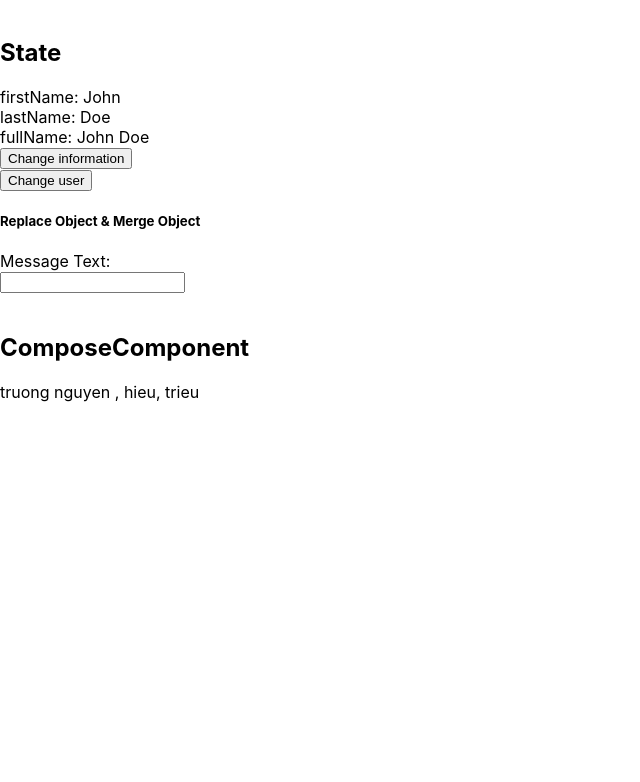
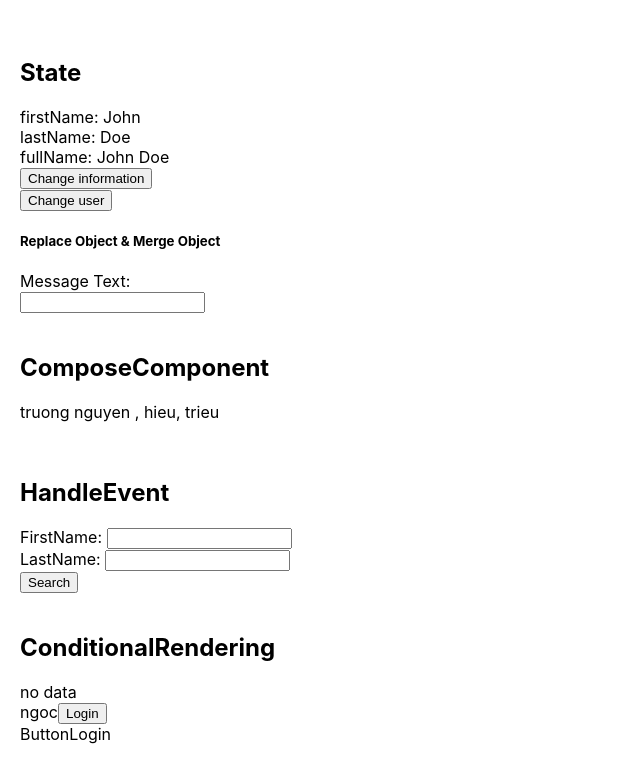
Before and after one commit to trieu0479/khoatruongnguyen, a React (Create React App) app: page / in a window 1280 px wide. Shown: the part 452-1234 px from the top of the page, without its empty margins (0-640 px from the left). Before the commit the page ends 870 px from the top, so only its background shows below. Built offline with nearby package versions, Linux system fonts and the light colour scheme.

Commit message:
push code

```diff
--- a/src/App.js
+++ b/src/App.js
@@ -8,7 +8,8 @@ import PageA from './PageA';
 import PageB from './PageB';
 import State from './State';
 import ComposeComponent from './components/ComposeComponent/ComposeComponent';
-
+import HandleEvent from './HandleEvent';
+import ConditionalRendering from './ConditionalRendering';
 
 function App() {
   const [count, setCount] = React.useState(0); // local state of component
@@ -61,6 +62,16 @@ function App() {
       <ComposeComponent />
 
       <p />
+
+      <br />
+      <HandleEvent />
+
+      <br />
+      <ConditionalRendering />
+
+      <br />
+      <br />
+      <br />
     </div>
   );
 }
--- /dev/null
+++ b/src/ConditionalRendering.js
@@ -0,0 +1,40 @@
+import React from 'react'
+
+import ButtonLogin from './components/ButtonLogin';
+import ButtonLogout from './components/ButtonLogout';
+
+function ConditionalRendering() {
+  const todos = [];
+  const [isAuth, setIsAuth] = React.useState(false);
+
+  let renderButton = null;
+  if(isAuth) {
+    renderButton = <ButtonLogout />
+  } else {
+    renderButton = <ButtonLogin />
+  }
+
+  function handleLogin() {
+    setIsAuth(prevState => !prevState)
+  }
+
+  return (
+    <div>
+      <h2>ConditionalRendering</h2>
+      {todos.length > 0 && <div>todo</div>}
+
+      {todos.length > 0 ? <div>has data</div> : <div>no data</div>}
+
+      {todos.length > 1 ? "truong"
+        : todos.length > 3 ? "trieu"
+        : todos.length > 5 ? "minh"
+        : "ngoc"
+      }
+
+      <button type="button" onClick={handleLogin}>Login</button>
+      {renderButton}
+    </div>
+  )
+}
+
+export default ConditionalRendering
--- /dev/null
+++ b/src/HandleEvent.js
@@ -0,0 +1,58 @@
+import React from 'react'
+
+function HandleEvent() {
+  // render jsx with function
+  // function renderForm() {
+  //   // something
+  //   return (
+  //     <form>
+  //       FirstName: <input type="text" /> <br />
+  //       LastName: <input type="text" /> <br />
+  //       <button type="button" onClick={handleAddTodo}>Submit</button>
+  //     </form>
+  //   )
+  // }
+
+  function handleAddTodo(e, todoItem) {
+    e.preventDefault();
+    console.log("handleAddTodo", e, todoItem)
+  } // memory A
+
+  // traditional function
+  function sum(a, b) {
+    return function(c) {
+      return function (d) {
+        return a + b + c + d
+      }
+    }
+  }
+
+  // arrow function
+  // const sum = (a, b) => c => d => a + b + c + d
+  const res = sum(1, 3)(2)(4); // => 10
+
+  console.log('sum: ', res)
+
+  // sum(1, 2) => 3
+
+  // render jsx with variable
+  const renderForm = (
+    <form onSubmit={(e) => handleAddTodo(e, "truong")}>
+      FirstName: <input type="text" /> <br />
+      LastName: <input type="text" /> <br />
+      <button type="submit">Search</button>
+    </form>
+  )
+
+  return (
+    <div>
+      <h2>HandleEvent</h2>
+
+      {renderForm}
+
+
+    </div>
+  )
+}
+
+export default HandleEvent
--- /dev/null
+++ b/src/components/ButtonLogin.js
@@ -0,0 +1,10 @@
+
+import React from 'react'
+
+function ButtonLogin() {
+  return (
+    <div>ButtonLogin</div>
+  )
+}
+
+export default ButtonLogin
--- /dev/null
+++ b/src/components/ButtonLogout.js
@@ -0,0 +1,10 @@
+
+import React from 'react'
+
+function ButtonLogout() {
+  return (
+    <div>ButtonLogout</div>
+  )
+}
+
+export default ButtonLogout
--- a/src/index.css
+++ b/src/index.css
@@ -1,5 +1,5 @@
 body {
-  margin: 0;
+  margin: 20px;
   font-family: -apple-system, BlinkMacSystemFont, 'Segoe UI', 'Roboto', 'Oxygen',
     'Ubuntu', 'Cantarell', 'Fira Sans', 'Droid Sans', 'Helvetica Neue',
     sans-serif;
```
